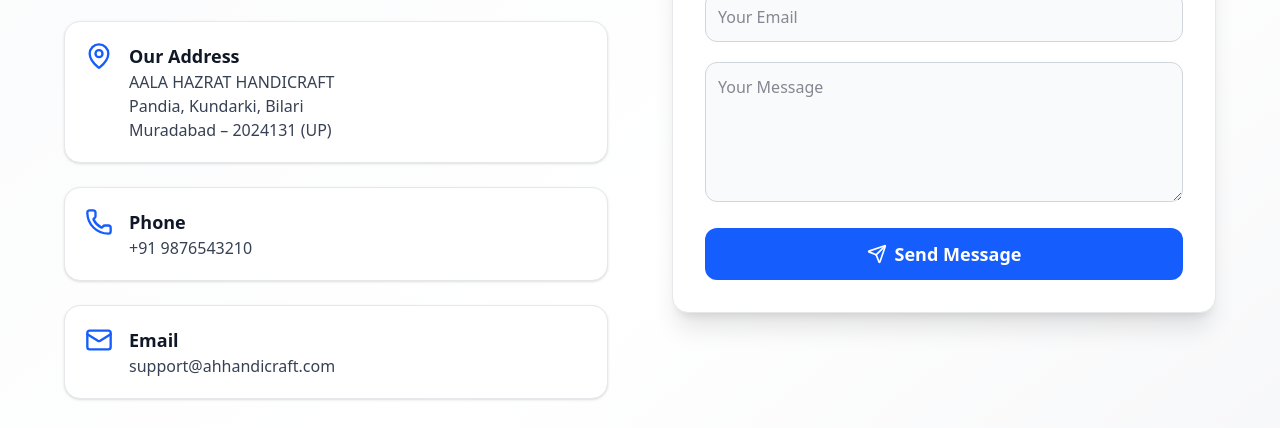
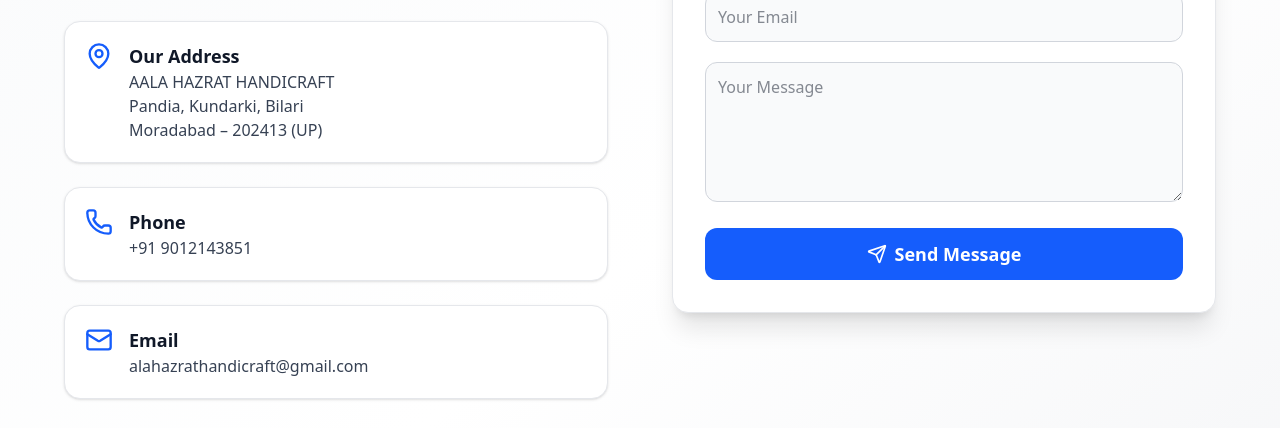
Before and after one commit to mohd-saif-1850/Trophy-Project-Given-By-Anas, a Next.js app: page /contact in a window 1280 px wide. Shown: the part 295-723 px from the top of the page. Built offline with nearby package versions, Linux system fonts and the light colour scheme; no server answers.

Commit message:
Update page.tsx
changing the number in contact

```diff
--- a/src/app/(pages)/(local)/contact/page.tsx
+++ b/src/app/(pages)/(local)/contact/page.tsx
@@ -76,7 +76,7 @@
                 <p className="text-gray-700">
                   AALA HAZRAT HANDICRAFT<br />
                   Pandia, Kundarki, Bilari<br />
-                  Muradabad – 2024131 (UP)
+                  Moradabad – 202413 (UP)
                 </p>
               </div>
             </div>
@@ -85,7 +85,7 @@
               <Phone className="w-7 h-7 text-blue-600" />
               <div>
                 <h3 className="font-semibold text-lg">Phone</h3>
-                <p className="text-gray-700">+91 9876543210</p>
+                <p className="text-gray-700">+91 9012143851</p>
               </div>
             </div>
 
@@ -93,7 +93,7 @@
               <Mail className="w-7 h-7 text-blue-600" />
               <div>
                 <h3 className="font-semibold text-lg">Email</h3>
-                <p className="text-gray-700">support@ahhandicraft.com</p>
+                <p className="text-gray-700">alahazrathandicraft@gmail.com</p>
               </div>
             </div>
           </div>
```
